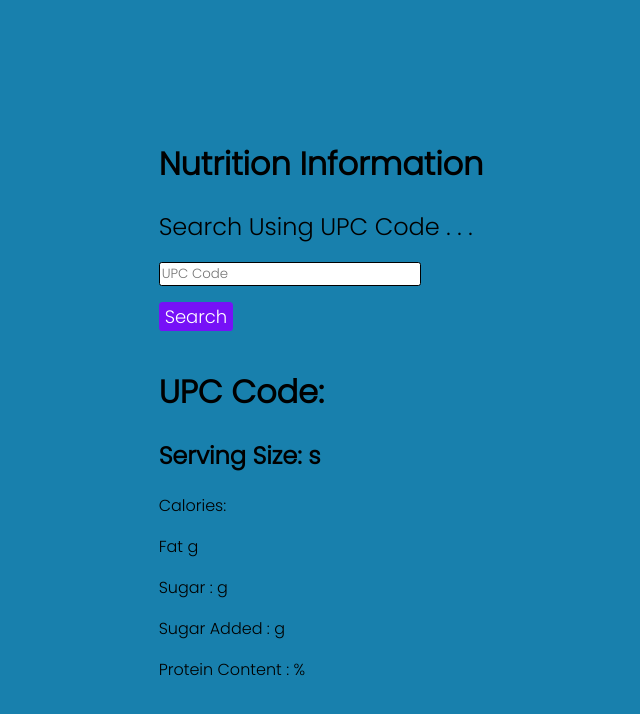
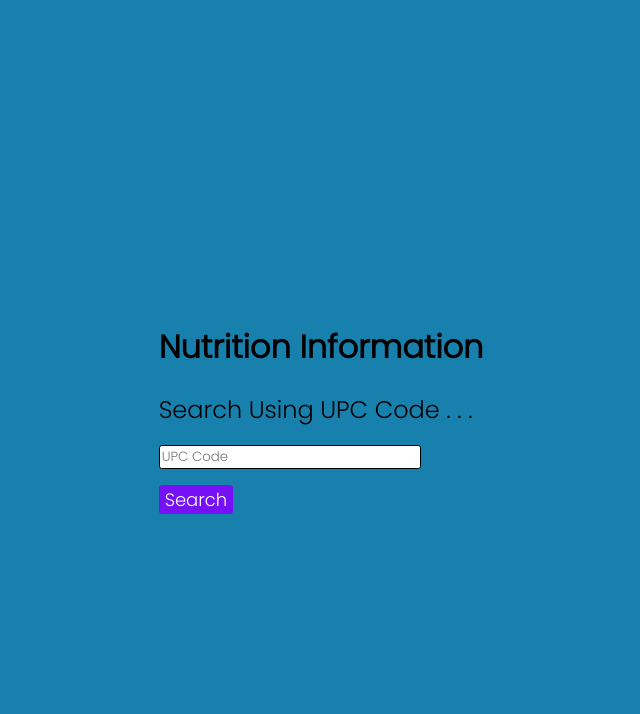
Before and after one commit to GLRose/nutrition-facts-client, a React (Create React App) app: page / in a window 1280 px wide. Shown: the top 714 px of the page, without its empty margins (339-979 px from the left). Built offline with nearby package versions, Linux system fonts and the light colour scheme; a web font is replaced by a local one.

Commit message:
Conditional rendering if Object.values exists

```diff
--- a/src/components/NutritionForm.jsx
+++ b/src/components/NutritionForm.jsx
@@ -3,11 +3,11 @@ import "../components/nutrition-form.css";
 import axios from "axios";
 
 const NutritionForm = () => {
-  const [query, setQuery] = useState('');
+  const [query, setQuery] = useState("");
   const [food, setFood] = useState({});
-  const [label, setLabel] = useState('');
-  const [serving, setServing] = useState('');
-  const [servingLabel, setServingLabel] = useState('');
+  const [label, setLabel] = useState("");
+  const [serving, setServing] = useState("");
+  const [servingLabel, setServingLabel] = useState("");
 
   const handleChange = (e) => {
     setQuery(e.target.value);
@@ -26,11 +26,11 @@ const NutritionForm = () => {
       .request(options)
       .then((response) => {
         setLabel(response.data.hints[0].food.label);
-        setServing(response.data.hints[0].food.servingSizes[0].quantity)
-        setServingLabel(response.data.hints[0].food.servingSizes[0].label)
+        setServing(response.data.hints[0].food.servingSizes[0].quantity);
+        setServingLabel(response.data.hints[0].food.servingSizes[0].label);
         setFood(response.data.hints[0].food.nutrients);
-        console.log(response.data.hints[0].food.nutrients)
-        console.log(response.data)
+        console.log(response.data.hints[0].food.nutrients);
+        console.log(response.data);
       })
       .catch((error) => {
         console.error(error);
@@ -58,16 +58,18 @@ const NutritionForm = () => {
             <li className="nutrition-item nutrition-item-3">
               <input id="submit-button" type="submit" value="Search" onClick={handleClick} />
             </li>
-            <li className="nutrition-item nutrition-item-4">
-              <h1>UPC Code: {query}</h1>
-              <h2>{label}</h2>
-              <h2>Serving Size: {`${serving} ${servingLabel}s`}</h2>
-              {<p>Calories: {Object.values(food)[0]}</p>}
-              {<p>Fat  {Object.values(food)[1]}g</p>}
-              {<p>Sugar : {Object.values(food)[6]}g</p>}
-              {<p>Sugar Added : {Object.values(food)[7]}g</p>}
-              {<p>Protein Content : {Object.values(food)[8]} %</p>}
-            </li>
+            {Object.values(food)[0] && (
+              <li className="nutrition-item nutrition-item-4">
+                <h1>UPC Code: {query}</h1>
+                <h2>{label}</h2>
+                <h2>Serving Size: {`${serving} ${servingLabel}`}</h2>
+                {<p>Calories: {Object.values(food)[0]}</p>}
+                {<p>Fat {Object.values(food)[1].toFixed(1) + "%"}</p>}
+                {<p>Sugar : {Object.values(food)[6].toFixed(1) + " grams"}</p>}
+                {<p>Sugar Added : {Object.values(food)[7].toFixed(1) + " grams"}</p>}
+                {<p>Protein Content : {Object.values(food)[8].toFixed(1) + " grams"} </p>}
+              </li>
+            )}
           </ul>
         </form>
       </div>
```
